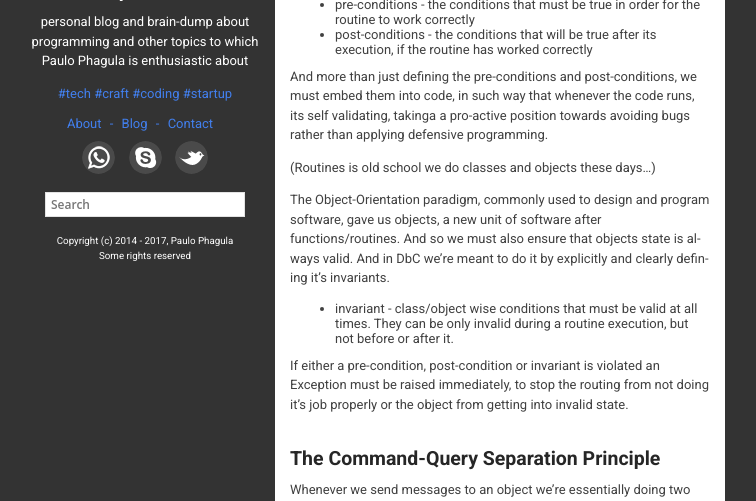
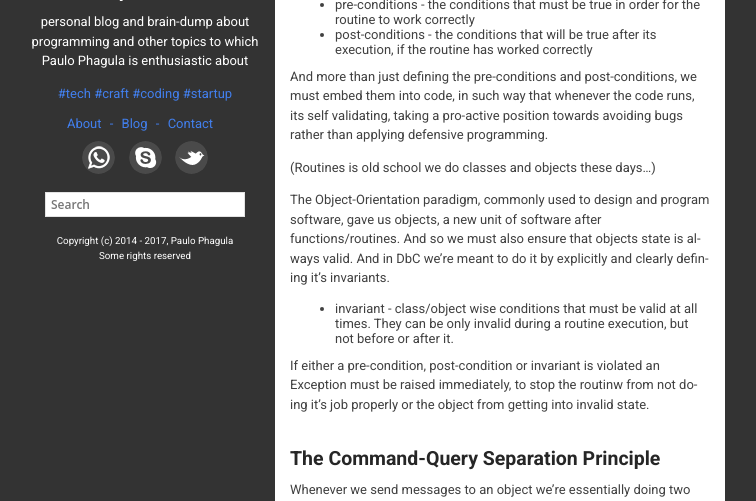
Before and after one commit to PauloPhagula/site, a Jekyll site: the page built from _posts/2017-01-08-writting-reliable-and-robust-code-with-design-by-contract.md, in a window 1280 px wide and 900 px high, scrolled down 1028 px. Shown: the part 191-692 px from the top of the window, without its empty margins (240-996 px from the left). Built offline with Jekyll 4.4.1, drawn with Linux system fonts in a browser that asks for light colours; comment, search, counter and statistics services are not loaded.

Commit message:
fix typos

```diff
--- a/_posts/2017-01-08-writting-reliable-and-robust-code-with-design-by-contract.md
+++ b/_posts/2017-01-08-writting-reliable-and-robust-code-with-design-by-contract.md
@@ -60,7 +60,7 @@
 * post-conditions - the conditions that will be true after its execution, if the routine has worked correctly
 
 And more than just defining the pre-conditions and post-conditions, we must embed them into code, in
-such way that whenever the code runs, its self validating, takinga a pro-active position
+such way that whenever the code runs, its self validating, taking a pro-active position
 towards avoiding bugs rather than applying defensive programming.
 
 (Routines is old school we do classes and objects these days...)
@@ -72,7 +72,7 @@
 * invariant - class/object wise conditions that must be valid at all times. They can be only invalid during a routine execution, but not before or after it.
 
 If either a pre-condition, post-condition or invariant is violated an Exception must be raised
-immediately, to stop the routing from not doing it's job properly or the object from getting
+immediately, to stop the routinw from not doing it's job properly or the object from getting
 into invalid state.
 
 ## The Command-Query Separation Principle
```
